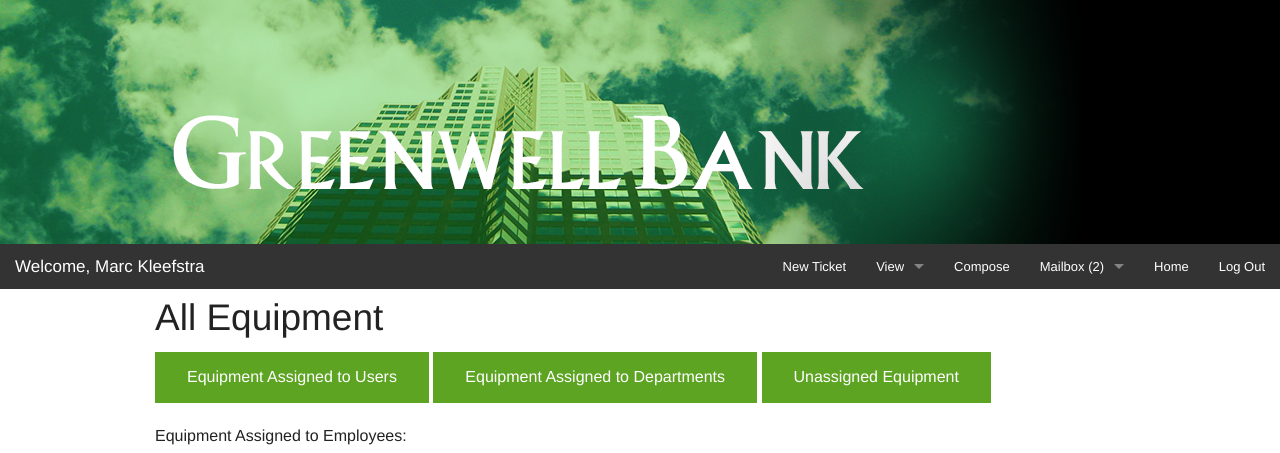
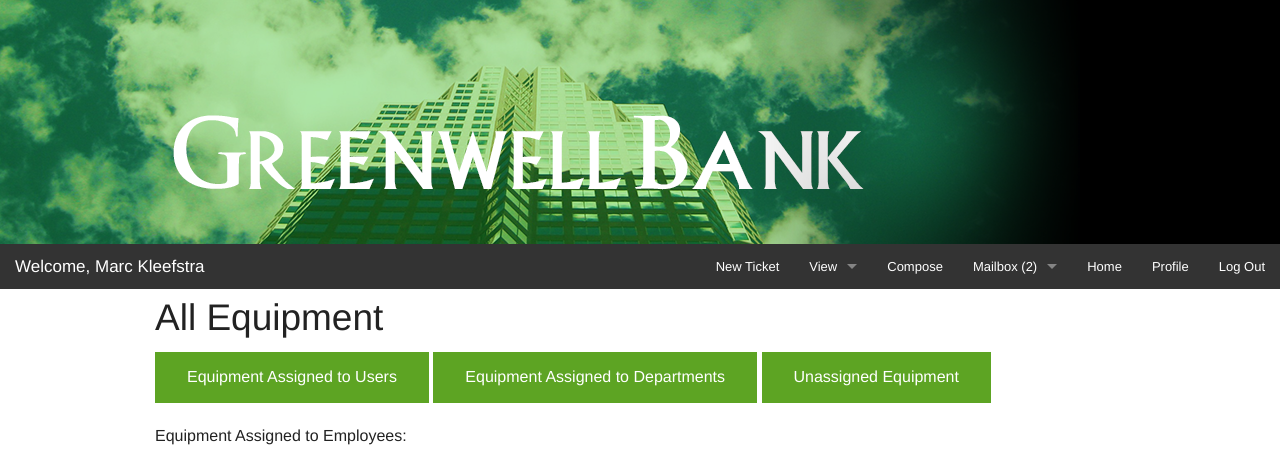
Before and after one commit to mkSol/CTEC227-Project, a PHP site: page /allequip.php in a window 1280 px wide. Shown: the top 453 px of the page. Run offline with PHP 8.4, Linux system fonts and the light colour scheme; a user stored in the database is signed in; data comes from the database, SQL or seed files in the repository; a stand-in replaces the project's code that opens the database connection.

Commit message:
Fixed navbar showing profile for all priv roles

```diff
--- a/helpdesk/navigation.php
+++ b/helpdesk/navigation.php
@@ -44,6 +44,8 @@
 				</li>
 
 				<li><a href="home.php">Home</a></li>
+
+				<li class="profile"><a data-reveal-id="profile" href="#">Profile</a></li>
 
 				<li><a href="logout.php">Log Out</a></li>
 			</ul>
@@ -97,6 +99,8 @@
 
 			<li><a href="home.php">Home</a></li>
 
+			<li class="profile"><a data-reveal-id="profile" href="#">Profile</a></li>
+
 			<li><a href="logout.php">Log Out</a></li>
 		</ul>
 		</section>
@@ -147,6 +151,8 @@
 				</li>
 
 			<li><a href="home.php">Home</a></li>
+
+			<li class="profile"><a data-reveal-id="profile" href="#">Profile</a></li>
 
 			<li><a href="logout.php">Log Out</a></li>
 		</ul>
```
